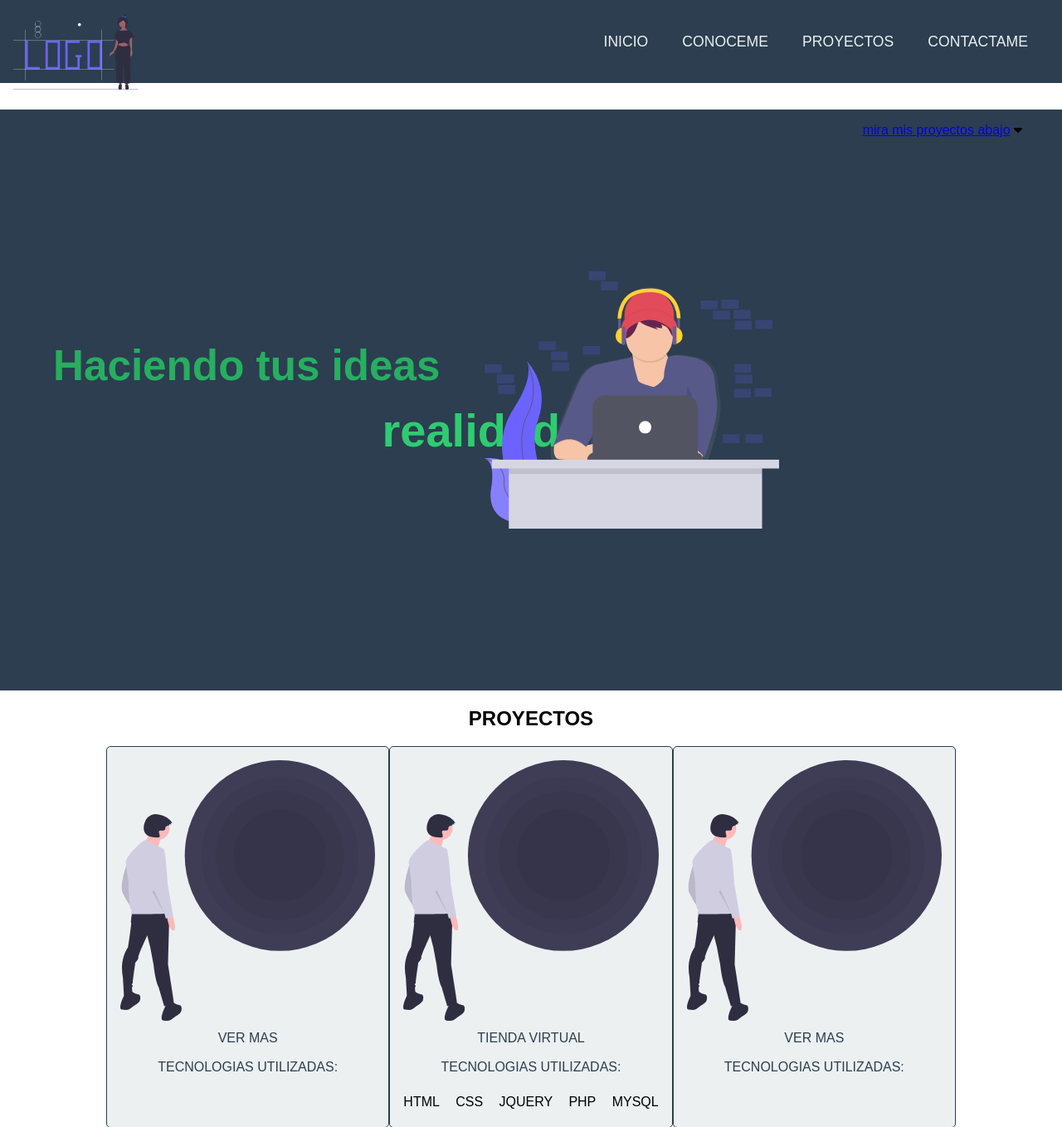
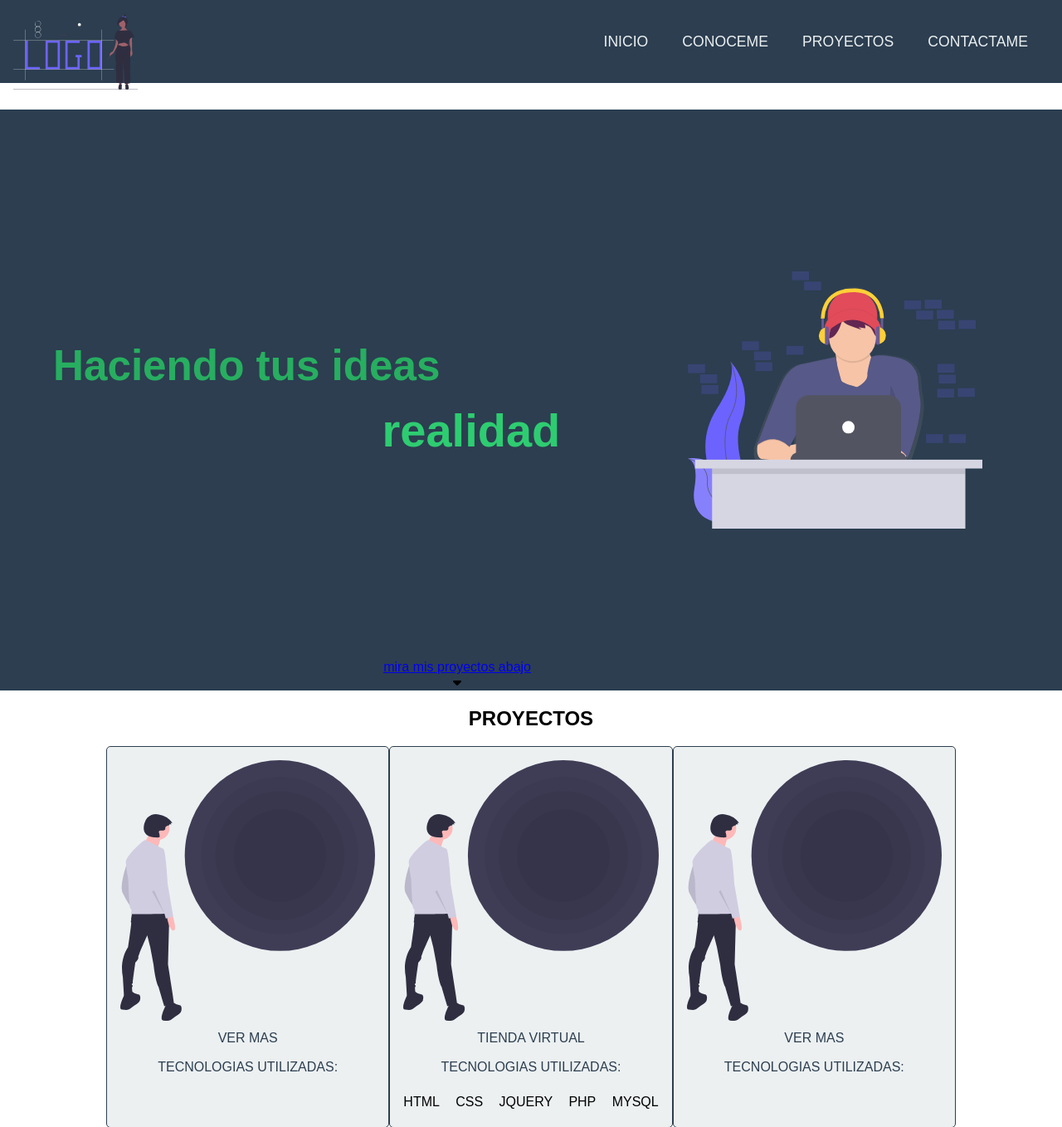
Before and after one commit to JuanPrato/portfolio, a PHP site: page / in a window 1280 px wide. Shown: the top 1358 px of the page at 83% size. Run offline with PHP 8.4, Linux system fonts and the light colour scheme; some libraries are stand-ins or nearby versions; some web fonts are replaced.

Commit message:
Update style.css

```diff
--- a/static/css/style.css
+++ b/static/css/style.css
@@ -217,14 +217,14 @@
     }
 }
 
-.resto-header .enlace_proyecto{
+.resto-header .enlace_proyectos{
     text-align: center;
     position: absolute;
     bottom: 0;
     right: 50%;
 }
 
-.enlace_proyecto a{
+.enlace_proyectos a{
     display: block;
 }
 /** FOOTER **/
```
